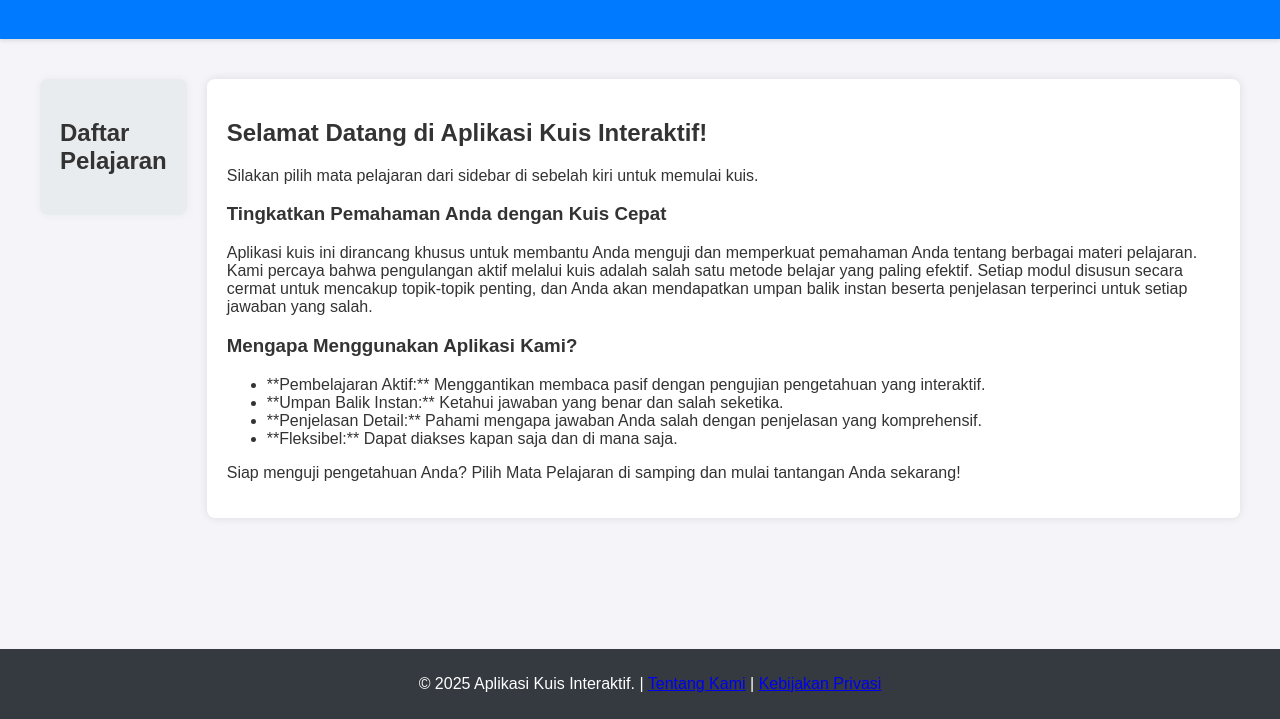
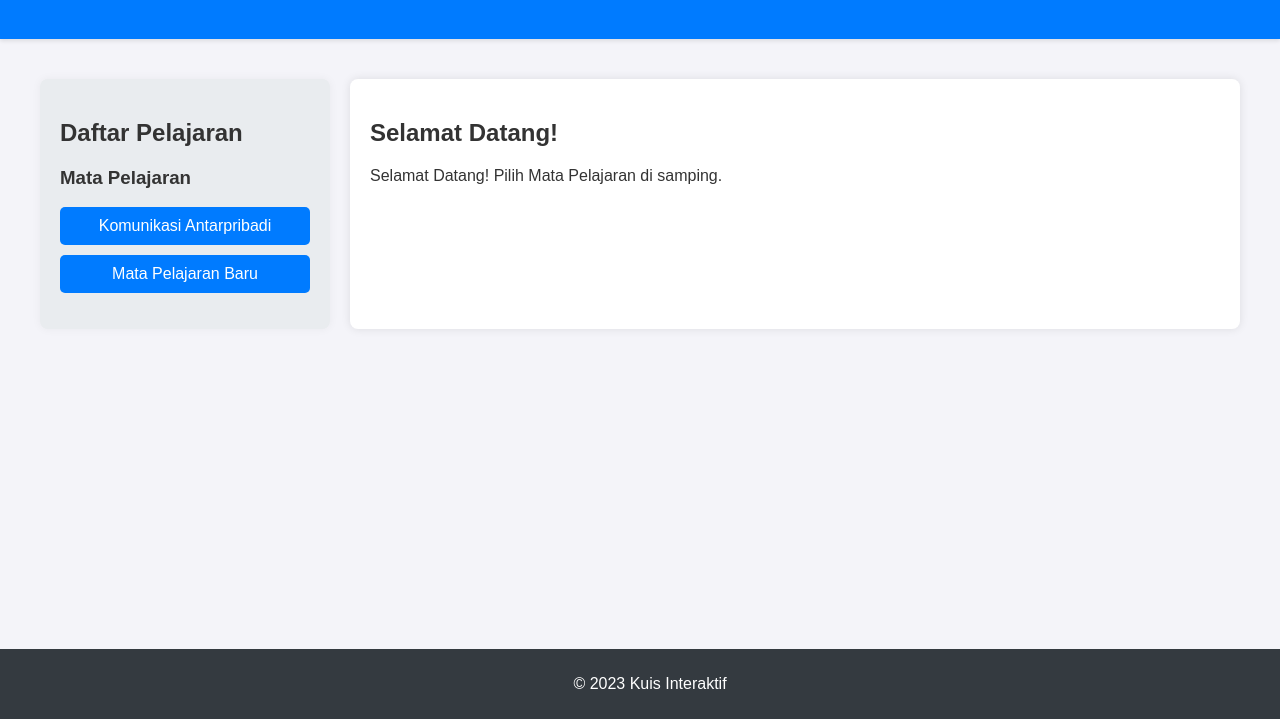
Before and after one commit to DekiHamdani/Kutuba, a plain HTML site: page index.html in a window 1280 px wide. Shown: the part 81-800 px from the top of the page. Drawn offline with Linux system fonts and the light colour scheme.

Commit message:
Add files via upload

```diff
--- a/index.html
+++ b/index.html
@@ -20,24 +20,28 @@
         </aside>
 
         <main id="main-content">
-          <div id="welcome-screen">
-    <h2>Selamat Datang di Aplikasi Kuis Interaktif!</h2>
+           <div id="welcome-screen">
+    <h2>Selamat Datang!</h2>
     <p id="welcome-message">Silakan pilih mata pelajaran dari sidebar di sebelah kiri untuk memulai kuis.</p>
+</div>
 
-    <div class="welcome-description">
-        <h3>Tingkatkan Pemahaman Anda dengan Kuis Cepat</h3>
-        <p>Aplikasi kuis ini dirancang khusus untuk membantu Anda menguji dan memperkuat pemahaman Anda tentang berbagai materi pelajaran. Kami percaya bahwa pengulangan aktif melalui kuis adalah salah satu metode belajar yang paling efektif. Setiap modul disusun secara cermat untuk mencakup topik-topik penting, dan Anda akan mendapatkan umpan balik instan beserta penjelasan terperinci untuk setiap jawaban yang salah.</p>
+            <div id="quiz-area" style="display: none;">
+                <h3 id="subject-title"></h3>
+                <p id="question-text"></p>
+                <div id="options-container" class="options">
+                    </div>
+                <div id="feedback-area" class="feedback"></div>
 
-        <h3>Mengapa Menggunakan Aplikasi Kami?</h3>
-        <ul>
-            <li>**Pembelajaran Aktif:** Menggantikan membaca pasif dengan pengujian pengetahuan yang interaktif.</li>
-            <li>**Umpan Balik Instan:** Ketahui jawaban yang benar dan salah seketika.</li>
-            <li>**Penjelasan Detail:** Pahami mengapa jawaban Anda salah dengan penjelasan yang komprehensif.</li>
-            <li>**Fleksibel:** Dapat diakses kapan saja dan di mana saja.</li>
-        </ul>
-        <p>Siap menguji pengetahuan Anda? Pilih Mata Pelajaran di samping dan mulai tantangan Anda sekarang!</p>
-    </div>
-</div>
+                <button id="next-button" style="display: none;">Soal Selanjutnya &rarr;</button>
+            </div>
+
+            <div id="result-area" class="result-box" style="display: none;">
+                <h2>🎉 Kuis Selesai! 🎉</h2>
+                <p>Mata Pelajaran: <span id="final-subject"></span></p>
+                <p>Total Soal: <span id="total-questions"></span></p>
+                <h3 id="final-score-text"></h3>
+                <button onclick="window.location.reload()">Mulai Kuis Baru</button>
+            </div>
         </main>
     </div>
 
@@ -47,10 +51,4 @@
 
     <script src="script.js"></script>
 </body>
-<footer>
-    <p>&copy; 2025 Aplikasi Kuis Interaktif. |
-        <a href="about.html">Tentang Kami</a> |
-        <a href="privacy.html">Kebijakan Privasi</a>
-    </p>
-</footer>
 </html>
--- /dev/null
+++ b/privacy.html
@@ -0,0 +1,44 @@
+<!DOCTYPE html>
+<html lang="id">
+<head>
+    <meta charset="UTF-8">
+    <meta name="viewport" content="width=device-width, initial-scale=1.0">
+    <title>Kebijakan Privasi - Aplikasi Kuis Interaktif</title>
+    <link rel="stylesheet" href="style.css">
+</head>
+<body>
+    <header>
+        <h1>Kebijakan Privasi</h1>
+    </header>
+
+    <div class="container" style="flex-direction: column;">
+        <main id="main-content" style="max-width: 800px; margin: 0 auto; padding: 20px;">
+            <h2>Informasi Umum</h2>
+            <p>Kebijakan Privasi ini menjelaskan bagaimana [Nama Anda/Perusahaan] mengumpulkan, menggunakan, dan melindungi informasi Anda sehubungan dengan penggunaan Aplikasi Kuis Interaktif kami.</p>
+
+            <h2>Penggunaan Data</h2>
+            <p>Aplikasi Kuis Interaktif ini adalah platform statis. Kami **tidak** mengumpulkan, menyimpan, atau memproses data pribadi (seperti nama, email, atau lokasi) dari pengguna. Skor kuis Anda hanya disimpan sementara selama sesi *browser* Anda dan akan hilang saat Anda menutup halaman.</p>
+
+            <h2>Layanan Pihak Ketiga (AdSense/Iklan)</h2>
+            <p>Kami menggunakan layanan pihak ketiga, termasuk Google AdSense, untuk menayangkan iklan. Layanan pihak ketiga ini mungkin menggunakan *cookies* atau teknologi serupa untuk mengumpulkan data tentang aktivitas penjelajahan Anda di situs ini dan situs lain untuk tujuan penargetan iklan.</p>
+
+            <ul>
+                <li>**Google AdSense:** Google menggunakan *cookie* DART untuk menayangkan iklan kepada pengguna berdasarkan kunjungan mereka ke situs kami dan situs lain di internet.</li>
+                <li>Pengguna dapat memilih untuk tidak menggunakan *cookie* DART dengan mengunjungi laman kebijakan privasi jaringan iklan dan konten Google.</li>
+            </ul>
+
+            <h2>Persetujuan</h2>
+            <p>Dengan menggunakan Aplikasi Kuis Interaktif kami, Anda dengan ini menyetujui Kebijakan Privasi kami dan menyetujui persyaratannya.</p>
+
+            <p style="margin-top: 30px;"><a href="index.html" class="button">← Kembali ke Halaman Utama</a></p>
+        </main>
+    </div>
+
+    <footer>
+        <p>&copy; 2025 Aplikasi Kuis Interaktif. |
+            <a href="about.html">Tentang Kami</a> |
+            <a href="privacy.html">Kebijakan Privasi</a>
+        </p>
+    </footer>
+</body>
+</html>
```
